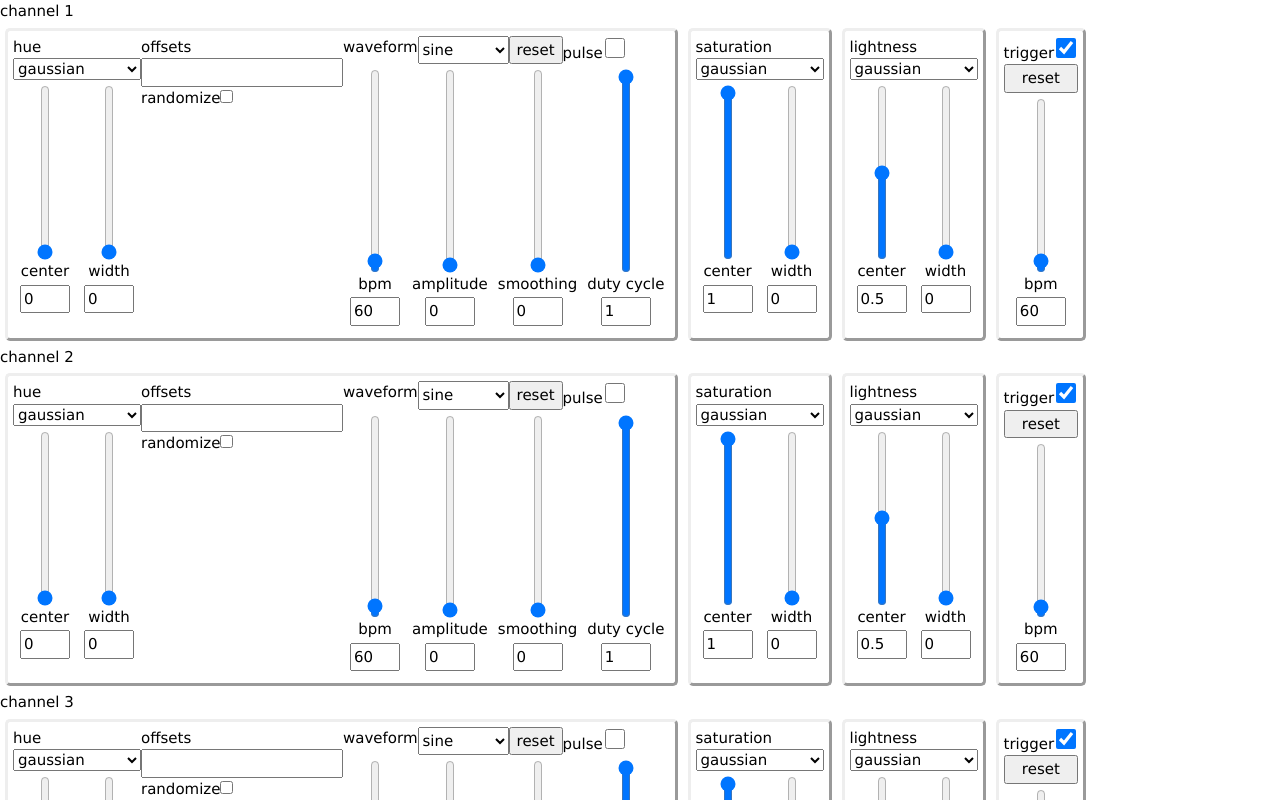
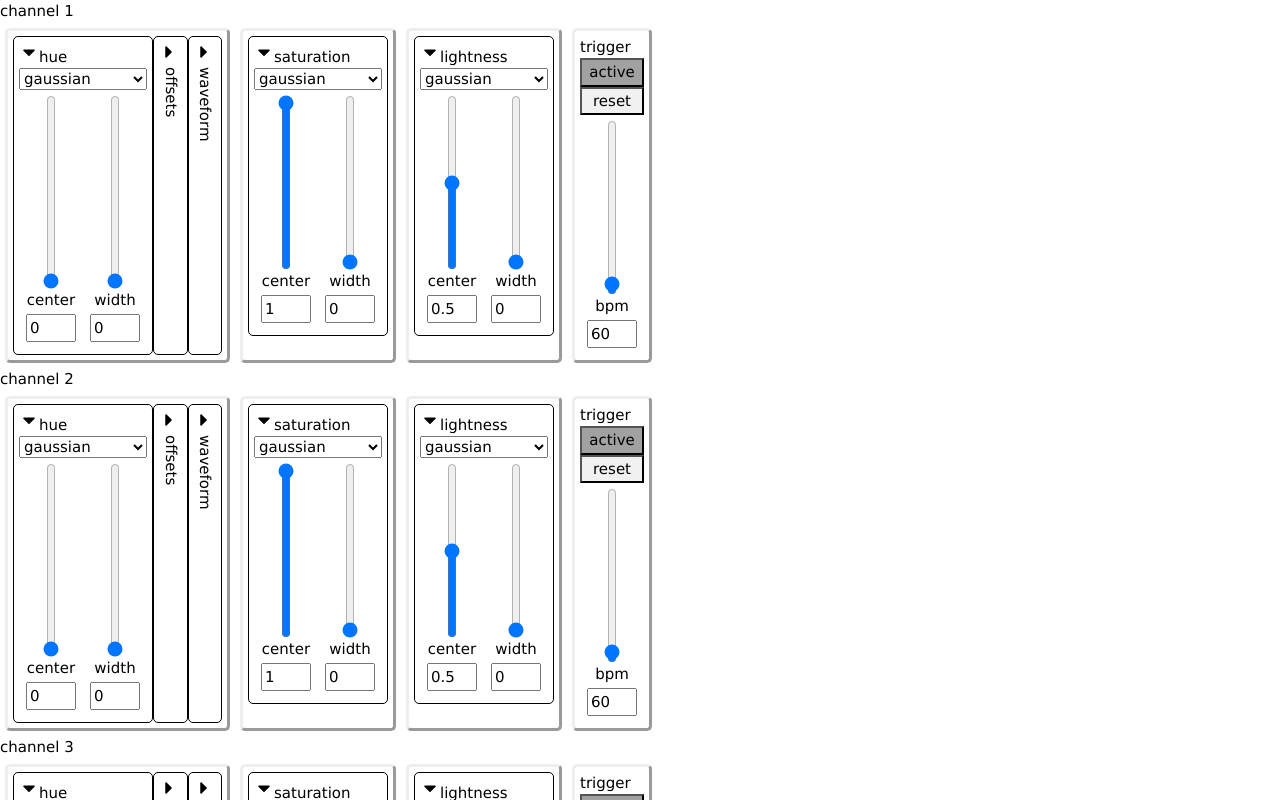
Before and after one commit to generalelectrix/color_hustler, a React (Create React App) app in the folder frontend/: page / in a window 1280 px wide. Shown: the top 800 px of the page. Built offline with nearby package versions, Linux system fonts and the light colour scheme; no server answers.

Commit message:
Introduce foldable panel items.  Improve buttons.

```diff
--- a/frontend/package.json
+++ b/frontend/package.json
@@ -5,6 +5,7 @@
   "dependencies": {
     "react": "^16.9.0",
     "react-dom": "^16.9.0",
+    "react-icons": "^3.7.0",
     "react-scripts": "3.1.1"
   },
   "scripts": {
--- a/frontend/src/App.css
+++ b/frontend/src/App.css
@@ -21,3 +21,12 @@
 .stretch {
     flex-grow: 1;
 }
+
+button {
+  background-color: #f1f1f1;
+  cursor: pointer;
+}
+
+button:active, button.active {
+  background-color: #a1a1a1;
+}
--- a/frontend/src/Chain.js
+++ b/frontend/src/Chain.js
@@ -3,6 +3,7 @@ import Noise from './Noise'
 import Trigger from './Trigger'
 import ConstantList from './ConstantList'
 import Waveform from './Waveform'
+import Foldable from './Foldable'
 
 const Chain = ({index, dispatch}) => {
   return (
@@ -10,36 +11,41 @@ const Chain = ({index, dispatch}) => {
       channel {index + 1}
       <div className="flexrow">
         <div className="panel flexrow">
+          <Foldable label="hue">
             <Noise
               name={"hue" + index}
-            displayName="hue"
               initialCenter={0.0}
               dispatch={dispatch} />
+          </Foldable>
+          <Foldable label="offsets" startVisible={false}>
             <ConstantList
               name={"hue_offsets" + index}
-            displayName="offsets"
               dispatch={dispatch} />
+          </Foldable>
+          <Foldable label="waveform" startVisible={false}>
             <Waveform
               name={"hue_waveform" + index}
-            displayName="waveform"
               dispatch={dispatch} />
-
+          </Foldable>
         </div>
         <div className="panel">
+          <Foldable label="saturation">
             <Noise
               name={"saturation" + index}
-            displayName="saturation"
               initialCenter={1.0}
               dispatch={dispatch} />
+          </Foldable>
         </div>
         <div className="panel">
+          <Foldable label="lightness">
             <Noise
               name={"lightness" + index}
-            displayName="lightness"
               initialCenter={0.5}
               dispatch={dispatch} />
+          </Foldable>
         </div>
         <div className="panel">
+          <span>trigger</span>
           <Trigger
             name={"trigger" + index}
             initialBpm={60.0}
--- a/frontend/src/ConstantList.js
+++ b/frontend/src/ConstantList.js
@@ -26,7 +26,6 @@ const ConstantList = ({name, dispatch, displayName}) => {
 
   return (
     <div className="flexcol stretch">
-      <span>{displayName || name}</span>
       <input
         type="text"
         onChange={e => setValues(e.target.value)}
--- /dev/null
+++ b/frontend/src/Foldable.css
@@ -0,0 +1,14 @@
+.folded {
+    writing-mode: vertical-rl;
+    text-orientation: mixed;
+    margin-top: 5px;
+}
+
+.fold-container {
+    display: contents;
+    border-style: solid;
+    border-radius: 5px;
+    border-width: 1px;
+    padding: 5px;
+    /*margin: 5px;*/
+}
--- /dev/null
+++ b/frontend/src/Foldable.js
@@ -0,0 +1,32 @@
+// A component that folds details away.
+import React from 'react';
+import { FaCaretRight, FaCaretDown } from "react-icons/fa";
+import './Foldable.css'
+
+const Foldable = props => {
+
+  const [visible, setVisible] = React.useState(
+    props.startVisible === undefined ? true : props.startVisible)
+
+  if (visible) {
+    return (
+      <div className="fold-container flexcol">
+        <div>
+          <FaCaretDown size={20} onClick={_ => setVisible(false)}/>
+          <span>{props.label}</span>
+        </div>
+        {props.children}
+      </div>
+    )
+  }
+
+  return (
+    <div className="fold-container flexcol">
+      <FaCaretRight size={20} onClick={_ => setVisible(true)}/>
+      <span className="folded">{props.label}</span>
+    </div>
+  )
+
+}
+
+export default Foldable
--- a/frontend/src/Noise.js
+++ b/frontend/src/Noise.js
@@ -1,10 +1,11 @@
 import React from 'react'
 import { Slider } from './Slider'
+
 
 const GAUSSIAN = 'gaussian'
 const UNIFORM = 'uniform'
 
-const Noise = ({name, displayName, initialCenter, dispatch}) => {
+const Noise = ({name, initialCenter, dispatch}) => {
 
   const [mode, setMode] = React.useState(GAUSSIAN)
   const [center, setCenter] = React.useState(initialCenter)
@@ -22,12 +23,11 @@ const Noise = ({name, displayName, initialCenter, dispatch}) => {
 
   return (
     <div className="flexcol stretch">
-      <span>{displayName || name}</span>
       <select value={mode} onChange={updateMode}>
         <option value={GAUSSIAN}>gaussian</option>
         <option value={UNIFORM}>uniform</option>
       </select>
-      <div className="flexrow">
+      <div className="flexrow stretch">
         <Slider
           label="center"
           value={center}
--- a/frontend/src/Trigger.js
+++ b/frontend/src/Trigger.js
@@ -1,24 +1,23 @@
 import React from 'react'
 import { StatefulSlider } from './Slider'
+import { FaPlayCircle, FaPauseCircle } from "react-icons/fa";
 
 const Trigger = ({name, initialBpm, dispatch}) => {
   const [active, setActive] = React.useState(true)
 
-  const handleActive = e => {
-    setActive(e.target.checked)
-    dispatch(name, "active", e.target.checked)
+  const handleActive = v => {
+    setActive(v)
+    dispatch(name, "active", v)
   }
 
   return (
-    <div className="flexcol">
-      <span>
-        trigger
-        <input
-          type="checkbox"
-          style={{margin: '2px', width: '20px', height: '20px'}}
-          onChange={handleActive}
-          checked={active} />
-      </span>
+    <div className="flexcol stretch">
+      <button
+        type="button"
+        className={active ? "active" : ""}
+        onClick={() => handleActive(!active)}>
+        active
+      </button>
       <button type="button" onClick={() => dispatch(name, "reset", true)}>reset</button>
       <StatefulSlider
         label="bpm"
--- a/frontend/src/Waveform.js
+++ b/frontend/src/Waveform.js
@@ -33,16 +33,14 @@ const Waveform = ({name, displayName, dispatch}) => {
   return (
     <div className="flexcol stretch">
       <div className="flexrow">
-
-          <span>{displayName || name}</span>
-          <select value={waveform} onChange={updateWaveform}>
+          <select value={waveform} onChange={updateWaveform} className="stretch">
             <option value={SINE}>sine</option>
             <option value={SQUARE}>square</option>
             <option value={SAWTOOTH}>sawtooth</option>
             <option value={TRIANGLE}>triangle</option>
           </select>
 
-        <button type="button" onClick={() => dispatch(name, "reset", true)}>reset</button>
+        <button className="stretch" type="button" onClick={() => dispatch(name, "reset", true)}>reset</button>
         <label>
           pulse
           <input
```
Also changed, not shown: 1 other file (tests, documents, lock files or other folders). Lines whose indentation alone changed are shown as unchanged.
